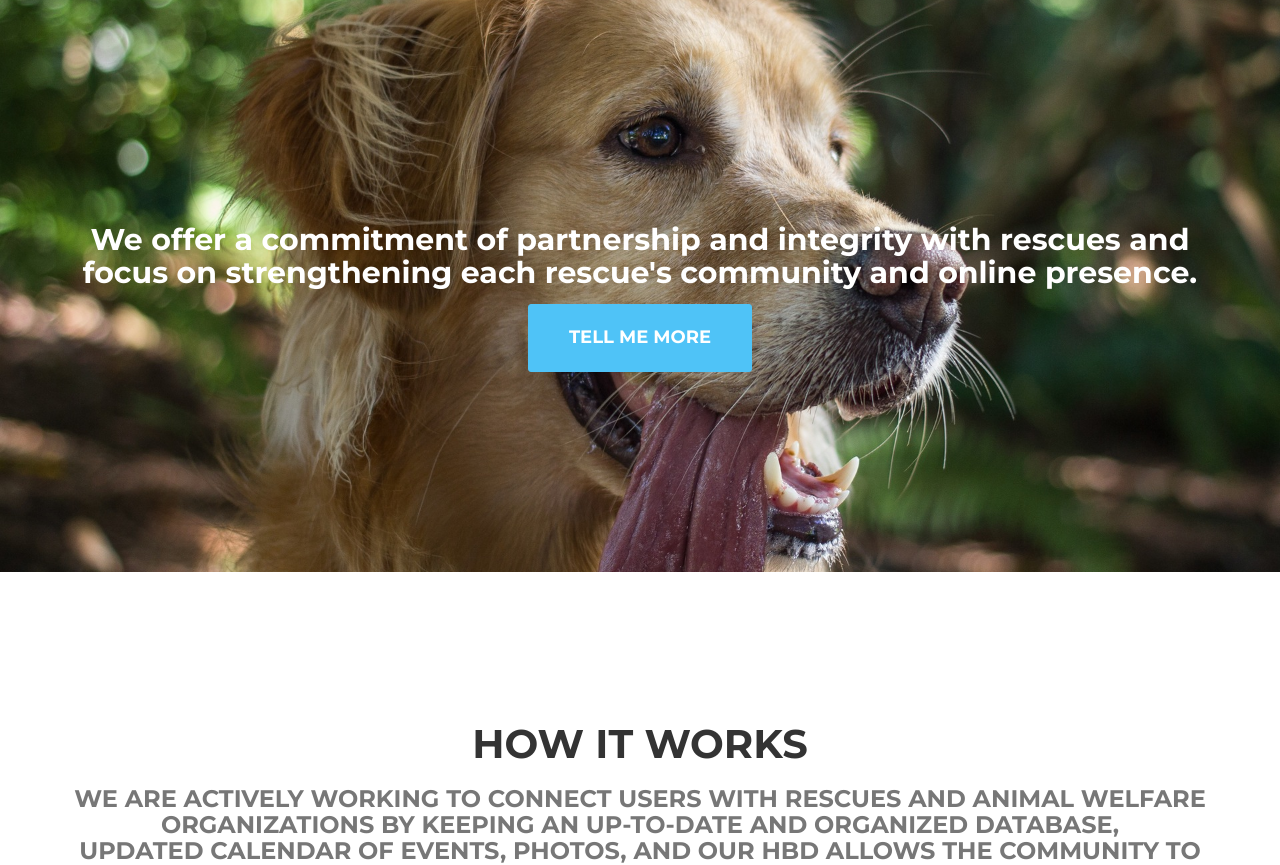
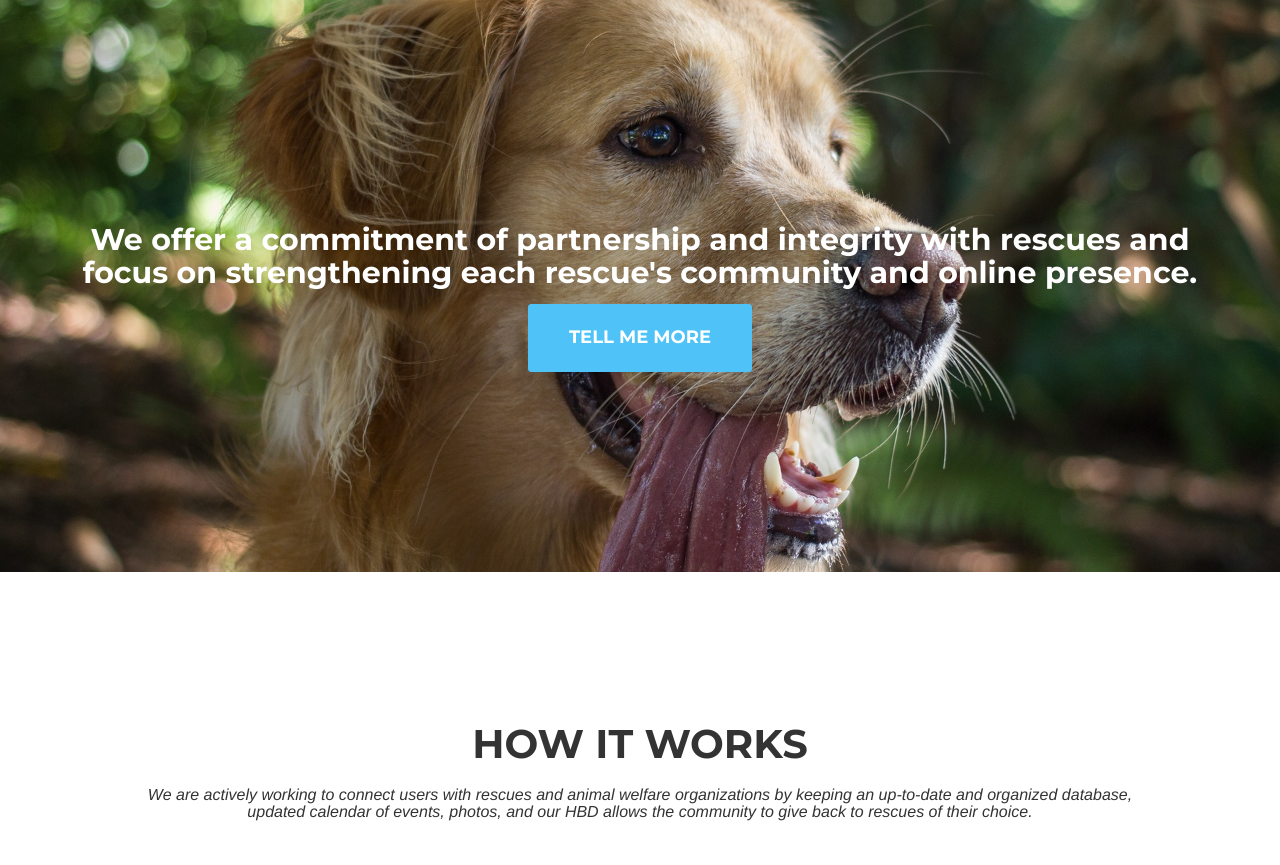
Before and after one commit to Santamerr/santamerr.github.io, a plain HTML site: page index.html in a window 1280 px wide. Shown: the part 92-957 px from the top of the page. Drawn offline with nearby package versions, Linux system fonts and the light colour scheme; a web font is replaced by a local one.

Commit message:
Revert "Changed class of text"
This reverts commit a5069888b2e93519fe2ef2b3602a81204c99d230.

```diff
--- a/index.html
+++ b/index.html
@@ -104,7 +104,7 @@
             <div class="row">
                 <div class="col-lg-12 text-center">
                     <h2 class="section-heading">How it Works</h2>
-                    <h3 class="text-muted">We are actively working to connect users with rescues and animal welfare organizations by keeping an up-to-date and organized database, <br>updated calendar of events, photos, and our HBD allows the community to give back to rescues of their choice.
+                    <h3 class="section-subheading">We are actively working to connect users with rescues and animal welfare organizations by keeping an up-to-date and organized database, <br>updated calendar of events, photos, and our HBD allows the community to give back to rescues of their choice.
 
                     </h3>
                 </div>
```
